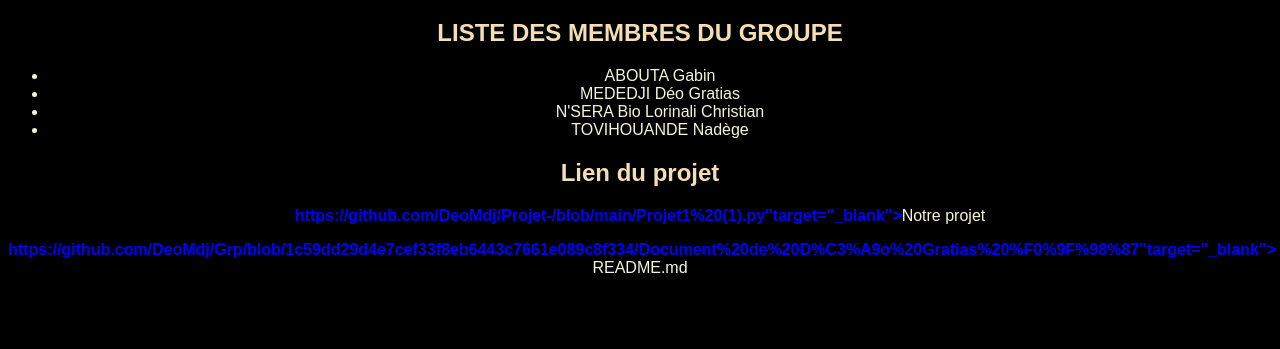
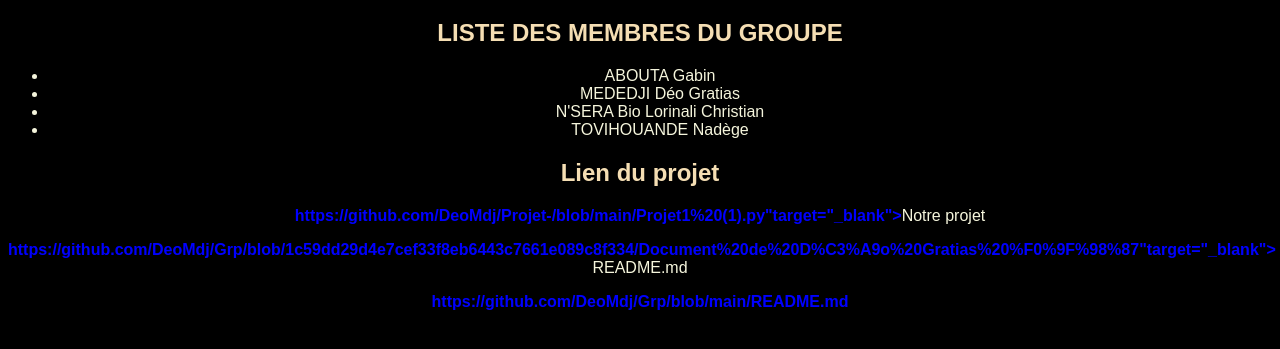
Before and after one commit to DeoMdj/Grp, a plain HTML site: page index.html in a window 1280 px wide. Shown: the part 61-410 px from the top of the page. Drawn offline with Linux system fonts and the light colour scheme.

Commit message:
Update index.html

```diff
--- a/index.html
+++ b/index.html
@@ -17,5 +17,6 @@
     <h2>Lien du projet</h2>
     <p><a href="#">https://github.com/DeoMdj/Projet-/blob/main/Projet1%20(1).py"target="_blank"></a>Notre projet</p>
     <p><a href="#">https://github.com/DeoMdj/Grp/blob/1c59dd29d4e7cef33f8eb6443c7661e089c8f334/Document%20de%20D%C3%A9o%20Gratias%20%F0%9F%98%87"target="_blank"></a> README.md</p>
+    <p><a href="#">https://github.com/DeoMdj/Grp/blob/main/README.md</a></p>
 </body>
 </html>
```
